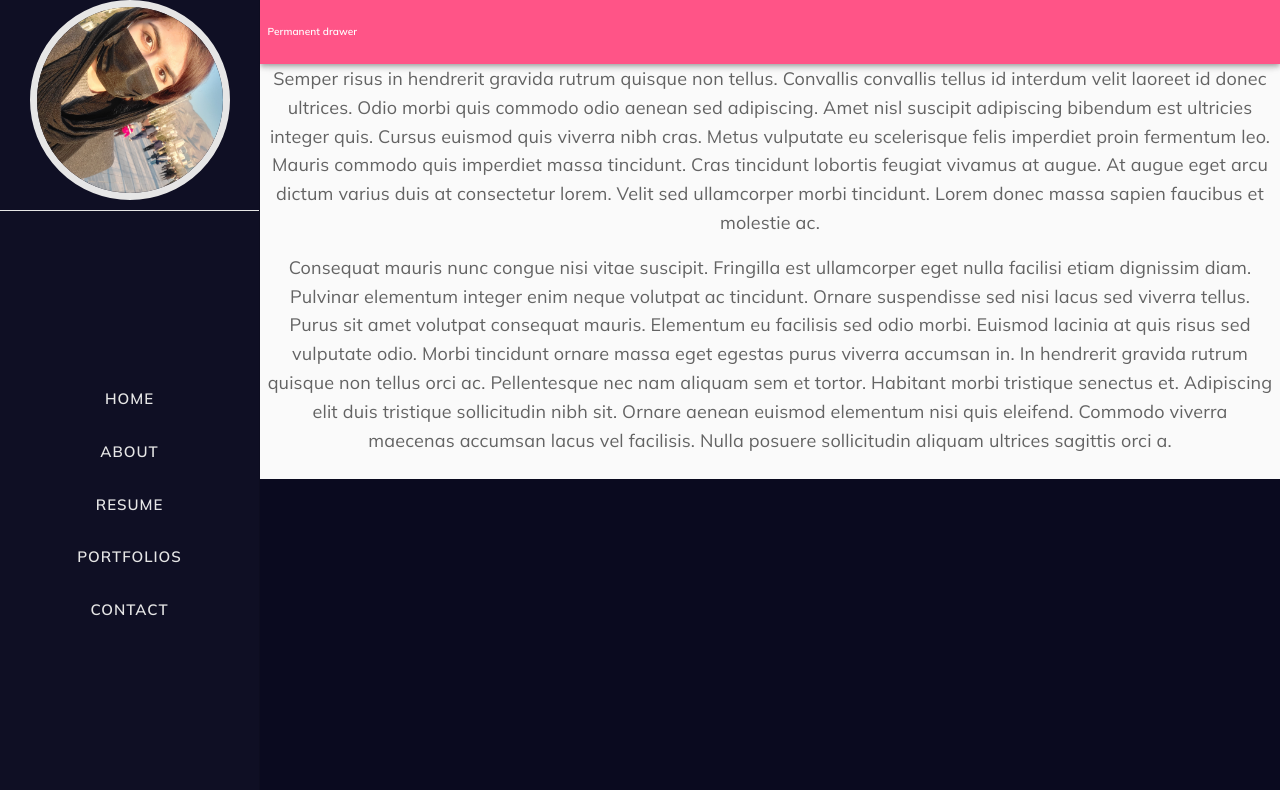
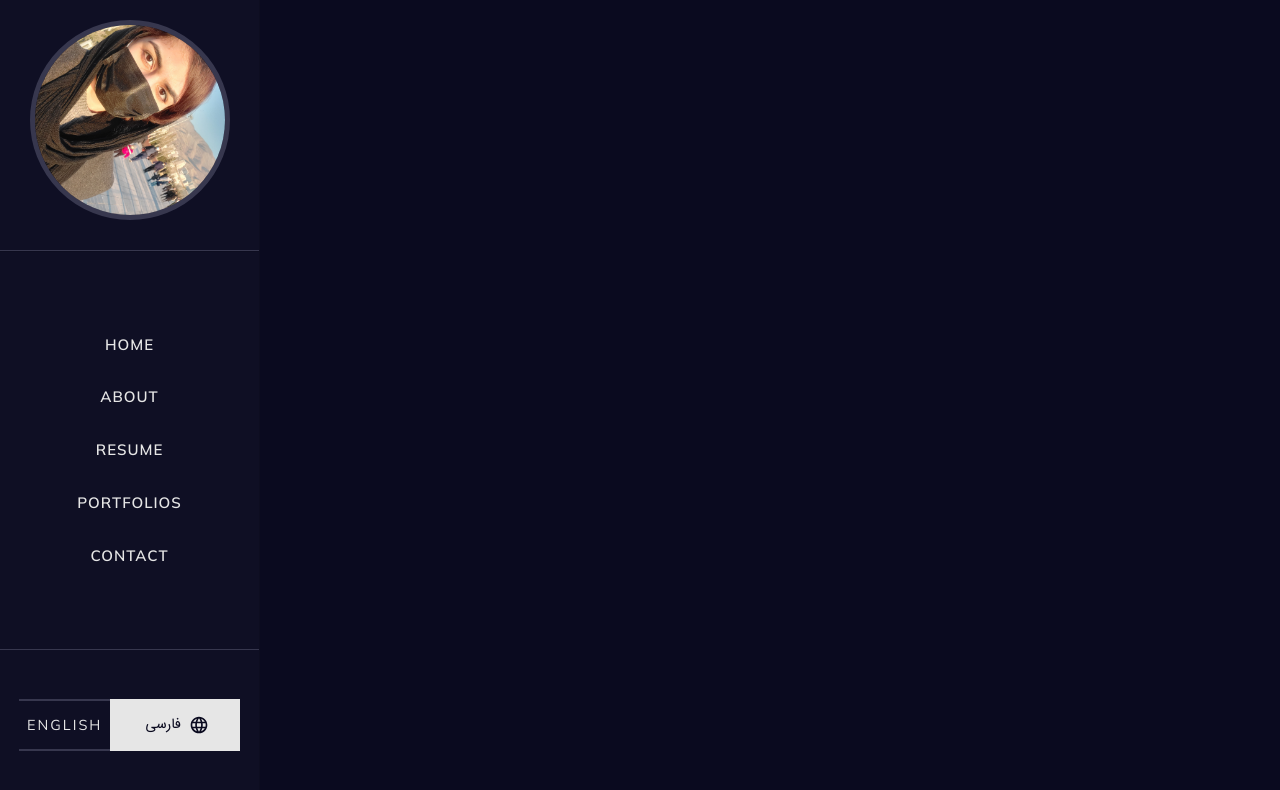
Before and after one commit to nastaranjalali/resumeReactApp, a React (Create React App) app: page / in a window 1280 px wide. Shown: the top 790 px of the page. Built offline with nearby package versions, Linux system fonts and the light colour scheme; what jss-rtl would draw is missing.

Commit message:
add language button

```diff
--- a/src/localization/index.js
+++ b/src/localization/index.js
@@ -36,7 +36,7 @@ export {getTranslate}
 
 const changeLang = (lang) => {
     if (localStorage.getItem("lang") !== lang)
-        localStorage.setItem("lang", "")
+        localStorage.setItem("lang", lang)
     else return
     window.location.reload()
 }
--- a/src/screens/index.js
+++ b/src/screens/index.js
@@ -1,143 +1,264 @@
 import React from 'react';
-import {makeStyles} from '@material-ui/core/styles';
+import PropTypes from 'prop-types';
+import AppBar from '@material-ui/core/AppBar';
+import CssBaseline from '@material-ui/core/CssBaseline';
+import Divider from '@material-ui/core/Divider';
 import Drawer from '@material-ui/core/Drawer';
-import CssBaseline from '@material-ui/core/CssBaseline';
-import AppBar from '@material-ui/core/AppBar';
-import Toolbar from '@material-ui/core/Toolbar';
+import Hidden from '@material-ui/core/Hidden';
+import IconButton from '@material-ui/core/IconButton';
+import InboxIcon from '@material-ui/icons/MoveToInbox';
 import List from '@material-ui/core/List';
-import Typography from '@material-ui/core/Typography';
-import Divider from '@material-ui/core/Divider';
 import ListItem from '@material-ui/core/ListItem';
 import ListItemIcon from '@material-ui/core/ListItemIcon';
 import ListItemText from '@material-ui/core/ListItemText';
-import InboxIcon from '@material-ui/icons/MoveToInbox';
 import MailIcon from '@material-ui/icons/Mail';
+import MenuIcon from '@material-ui/icons/Menu';
+import Toolbar from '@material-ui/core/Toolbar';
+import Typography from '@material-ui/core/Typography';
+import {makeStyles, useTheme} from '@material-ui/core/styles';
 import profilePhoto from "../assets/images/profile.jpg"
-import {getTranslate} from "../localization/index"
+import {getTranslate, changeLang, lang} from "../localization";
+import {Button} from "@material-ui/core";
+import LanguageIcon from '@material-ui/icons/Language';
+
 
 const drawerWidth = 260;
 const translate = getTranslate()
+
 const useStyles = makeStyles((theme) => ({
     root: {
         display: 'flex',
     },
+    drawer: {
+        [theme.breakpoints.up('sm')]: {
+            width: drawerWidth,
+            flexShrink: 0,
+        },
+    },
     appBar: {
+        [theme.breakpoints.up('sm')]: {
             width: `calc(100% - ${drawerWidth}px)`,
             marginLeft: drawerWidth,
         },
-    drawer: {
-        width: drawerWidth,
-        flexShrink: 0,
-        height:"100%"
     },
+    menuButton: {
+        marginRight: theme.spacing(2),
+        [theme.breakpoints.up('sm')]: {
+            display: 'none',
+        },
+    },
+    // necessary for content to be below app bar
+    toolbar: theme.mixins.toolbar,
     drawerPaper: {
         width: drawerWidth,
         backgroundColor: "#0f0f24",
-        height: "100vh",
+        height: "100vh"
     },
-    // necessary for content to be below app bar
     topDrawer: {
         padding: "0 20px",
         // height: "100%",
-        borderBottom: "1px solid #e6e6e6",
+        borderBottom: "1px solid #37374e",
         textAlign: "center"
     },
     profileImage: {
+        marginTop: "20px",
+        marginBottom: "20px",
         borderRadius: "50%",
         width: "200px",
         height: "200px",
-        border: "7px solid #e6e6e6"
+        border: "5px solid #37374e"
     },
+    mainDrawer: {
+        flexGrow: "1",
+        display: "flex",
+        flexDirection: "column",
+        alignItems: "center",
+        justifyContent: "center",
+    },
+    bottomDrawer: {
+        borderTop: "1px solid #37374e",
+        flexGrow: "1",
+        display: "flex",
+        flexDirection: "row",
+        alignItems: "center",
+        justifyContent: "center",
+    },
+    button: {
+        lineHeight: 1,
+        borderRadius: 0,
+
+        height: "35%"
+    },
+    inActiveButton: {
+        borderTop: "2px solid #37374e",
+        borderBottom: "2px solid #37374e",
+        '&:hover': {
+            backgroundColor: "#0a0a1f",
+        }
+    },
+    activeButton: {
+        backgroundColor: "#e6e6e6",
+        color: "#0a0a1f",
+        width: "50%",
+        '&:hover': {
+            background: "#e52764",
+            color: "#e6e6e6"
+        }
+    },
+
     content: {
         flexGrow: 1,
-        backgroundColor: theme.palette.background.default,
         padding: theme.spacing(3),
     },
 }));
 
-export default function PermanentDrawerLeft() {
+
+function ResponsiveDrawer(props) {
+    const {window} = props;
     const classes = useStyles();
+    const theme = useTheme();
+    const [mobileOpen, setMobileOpen] = React.useState(false);
+
+    const handleDrawerToggle = () => {
+        setMobileOpen(!mobileOpen);
+    };
+
+    const drawer = (
+            <>
+                <div className={classes.topDrawer}>
+                    <img src={profilePhoto} alt="" className={classes.profileImage}/>
+                </div>
+                <Divider/>
+                <div className={classes.mainDrawer}>
+                    <List style={{
+                        display: "flex",
+                        flexDirection: "column",
+                        alignItems: "center",
+                        justifyContent: "center",
+                        width: "100%"
+                    }}>
+
+                        <ListItem button>
+                            <ListItemText disableTypography={true} children={
+                                <Typography variant="body2">{translate.home}</Typography>
+                            }/>
+                        </ListItem>
+                        <ListItem button>
+                            <ListItemText disableTypography={true} children={
+                                <Typography variant="body2">{translate.about}</Typography>
+                            }/>
+                        </ListItem>
+                        <ListItem button>
+                            <ListItemText disableTypography={true} children={
+                                <Typography variant="body2">{translate.resume}</Typography>
+                            }/>
+                        </ListItem>
+                        <ListItem button>
+                            <ListItemText disableTypography={true} children={
+                                <Typography variant="body2">{translate.portfolios}</Typography>
+                            }/>
+                        </ListItem>
+                        <ListItem button>
+                            <ListItemText disableTypography={true} children={
+                                <Typography variant="body2">{translate.contact}</Typography>
+                            }/>
+                        </ListItem>
+                    </List>
+                </div>
+                <div className={classes.bottomDrawer}>
+                    <Button
+
+                        className={[classes.button, lang === 'en' ? classes.inActiveButton :classes.activeButton ].join(' ')}
+                        onClick={() => changeLang("en")}
+                        endIcon={lang === "fa" ? <LanguageIcon/> : undefined}
+                    >
+                        English
+                    </Button>
+                    <Button
+
+                        className={[classes.button, lang === 'fa' ? classes.inActiveButton :classes.activeButton].join(' ')}
+                        onClick={() => changeLang("fa")}
+                        endIcon={lang === "en" ? <LanguageIcon/> : undefined}
+                        style={{
+                            fontFamily: "IRANSans",
+                            letterSpacing: 0,
+                        }}
+                    >
+                        فارسی
+                    </Button>
+                </div>
+            </>
+        )
+    ;
+
+    const container = window !== undefined ? () => window().document.body : undefined;
 
     return (
         <div className={classes.root}>
             <CssBaseline/>
-            <AppBar position="fixed" className={classes.appBar}>
             <Toolbar>
+                <IconButton
+                    color="inherit"
+                    aria-label="open drawer"
+                    edge="start"
+                    onClick={handleDrawerToggle}
+                    className={classes.menuButton}
+                    style={{
+                        margin: "10px",
+                        fontSize:"2.5 rem"
+
+                    }}
+                >
+                    <MenuIcon/>
+                </IconButton>
                 <Typography variant="h6" noWrap>
-                        Permanent drawer
+
                 </Typography>
             </Toolbar>
-            </AppBar>
+            <nav className={classes.drawer} aria-label="mailbox folders">
+                {/* The implementation can be swapped with js to avoid SEO duplication of links. */}
+                <Hidden smUp implementation="css">
                     <Drawer
-                className={classes.drawer}
-                variant="permanent"
+                        container={container}
+                        variant="temporary"
+                        open={mobileOpen}
+                        onClose={handleDrawerToggle}
                         classes={{
                             paper: classes.drawerPaper,
                         }}
-                anchor="left"
+                        ModalProps={{
+                            keepMounted: true, // Better open performance on mobile.
+                        }}
                     >
-                <div className={classes.topDrawer}>
-                    <img src={profilePhoto} alt="" className={classes.profileImage}/>
-                </div>
-
-                <List style={{ height: "100%" , display:"flex" , flexDirection:"column",alignItems:"center" , justifyContent:"center"}}>
-
-                    <ListItem button>
-                        <ListItemText disableTypography={true} children={
-                            <Typography variant="body2" >{translate.home}</Typography>
-                        }/>
-                    </ListItem>
-                    <ListItem button>
-                        <ListItemText disableTypography={true} children={
-                            <Typography variant="body2" >{translate.about}</Typography>
-                        }/>
-                    </ListItem>
-                    <ListItem button>
-                        <ListItemText disableTypography={true} children={
-                            <Typography variant="body2" >{translate.resume}</Typography>
-                        }/>
-                    </ListItem>
-                    <ListItem button>
-                        <ListItemText disableTypography={true} children={
-                            <Typography variant="body2" >{translate.portfolios}</Typography>
-                        }/>
-                    </ListItem>
-                    <ListItem button>
-                        <ListItemText disableTypography={true} children={
-                            <Typography variant="body2" >{translate.contact}</Typography>
-                        }/>
-                    </ListItem>
-
-                </List>
-                <Divider/>
-
+                        {drawer}
                     </Drawer>
+                </Hidden>
+                <Hidden xsDown implementation="css">
+                    <Drawer
+                        classes={{
+                            paper: classes.drawerPaper,
+                        }}
+                        variant="permanent"
+                        open
+                    >
+                        {drawer}
+                    </Drawer>
+                </Hidden>
+            </nav>
             <main className={classes.content}>
                 <div className={classes.toolbar}/>
-                <Typography paragraph>
-                    Lorem ipsum dolor sit amet, consectetur adipiscing elit, sed do eiusmod tempor incididunt
-                    ut labore et dolore magna aliqua. Rhoncus dolor purus non enim praesent elementum
-                    facilisis leo vel. Risus at ultrices mi tempus imperdiet. Semper risus in hendrerit
-                    gravida rutrum quisque non tellus. Convallis convallis tellus id interdum velit laoreet id
-                    donec ultrices. Odio morbi quis commodo odio aenean sed adipiscing. Amet nisl suscipit
-                    adipiscing bibendum est ultricies integer quis. Cursus euismod quis viverra nibh cras.
-                    Metus vulputate eu scelerisque felis imperdiet proin fermentum leo. Mauris commodo quis
-                    imperdiet massa tincidunt. Cras tincidunt lobortis feugiat vivamus at augue. At augue eget
-                    arcu dictum varius duis at consectetur lorem. Velit sed ullamcorper morbi tincidunt. Lorem
-                    donec massa sapien faucibus et molestie ac.
-                </Typography>
-                <Typography paragraph>
-                    Consequat mauris nunc congue nisi vitae suscipit. Fringilla est ullamcorper eget nulla
-                    facilisi etiam dignissim diam. Pulvinar elementum integer enim neque volutpat ac
-                    tincidunt. Ornare suspendisse sed nisi lacus sed viverra tellus. Purus sit amet volutpat
-                    consequat mauris. Elementum eu facilisis sed odio morbi. Euismod lacinia at quis risus sed
-                    vulputate odio. Morbi tincidunt ornare massa eget egestas purus viverra accumsan in. In
-                    hendrerit gravida rutrum quisque non tellus orci ac. Pellentesque nec nam aliquam sem et
-                    tortor. Habitant morbi tristique senectus et. Adipiscing elit duis tristique sollicitudin
-                    nibh sit. Ornare aenean euismod elementum nisi quis eleifend. Commodo viverra maecenas
-                    accumsan lacus vel facilisis. Nulla posuere sollicitudin aliquam ultrices sagittis orci a.
-                </Typography>
+
             </main>
         </div>
     );
 }
+
+ResponsiveDrawer.propTypes = {
+    /**
+     * Injected by the documentation to work in an iframe.
+     * You won't need it on your project.
+     */
+    window: PropTypes.func,
+};
+
+export default ResponsiveDrawer;
--- a/src/themes/palette.js
+++ b/src/themes/palette.js
@@ -1,6 +1,6 @@
 export default {
     primary :{
-        main : "#ff5487",
+        main : "#e52764",
         textContent : "#0a0a1f"
     },
     secondary:{
```
Also changed, not shown: src/assets/CSS/index.css (added). Lines whose indentation alone changed are shown as unchanged.
